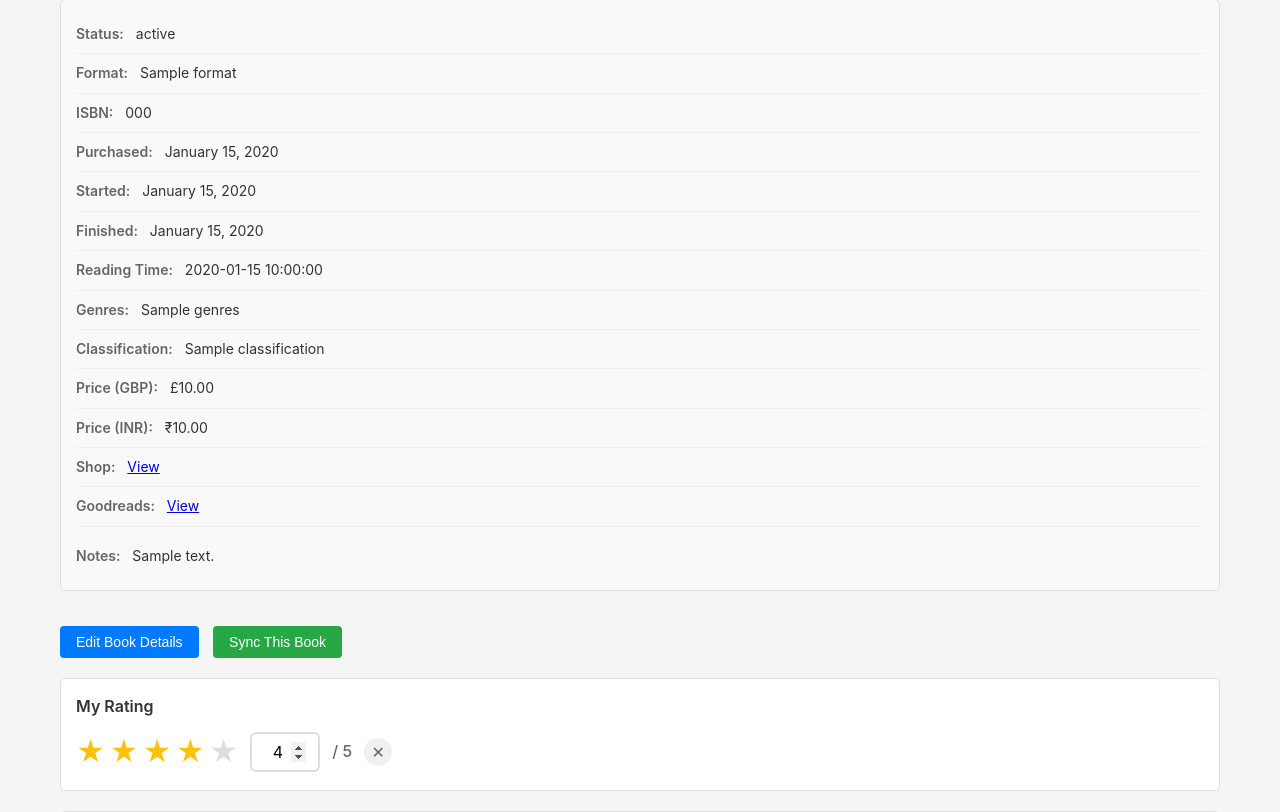
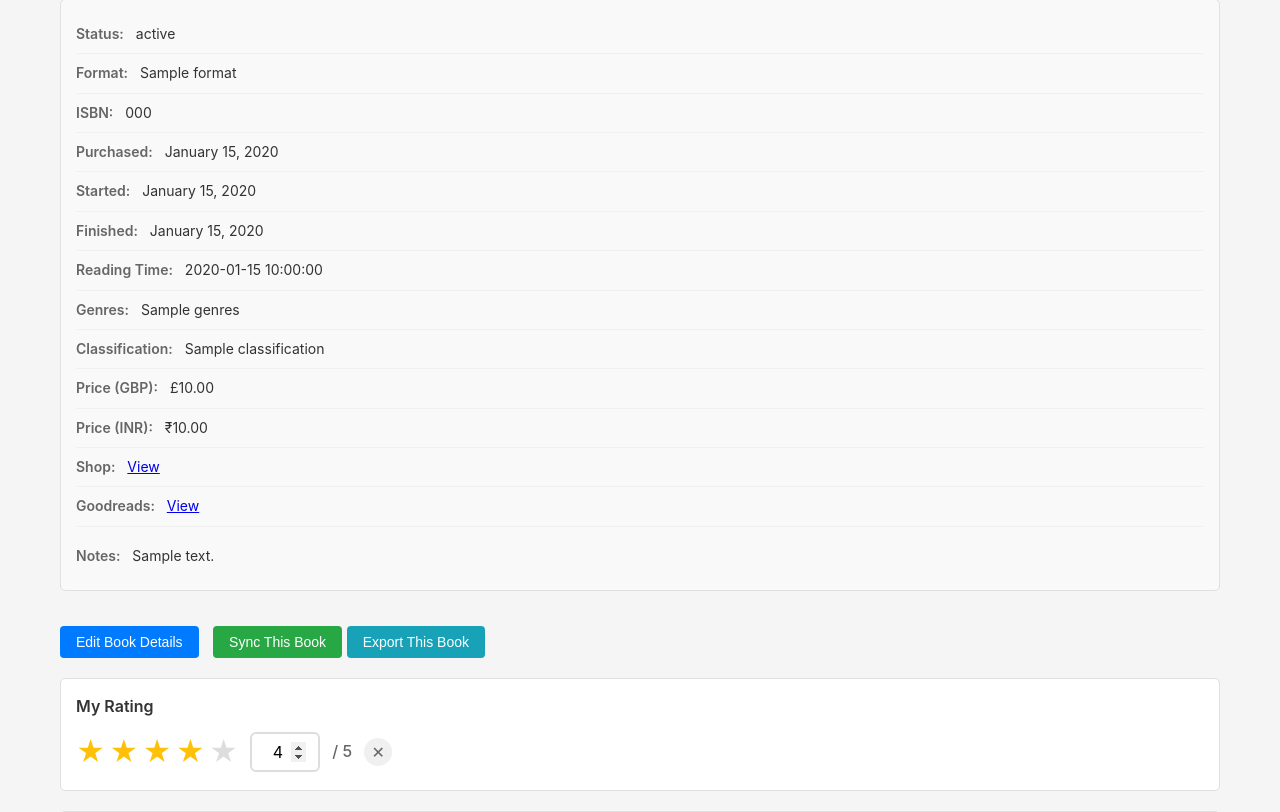
Before and after one commit to nindalf/kindle-highlight-sync, a Flask app: template src/kindle_sync/templates/web/book.html in a window 1280 px wide. Shown: the part 422-1234 px from the top of the page. Run offline with Flask 3, Linux system fonts and the light colour scheme; the template is opened without the code that fills it: most values are stand-ins (such as "Sample title", 1, 10 or a date in 2020); parts of the project's set-up code (start-up, migrations or seed data) failed here and were passed over.

Commit message:
Add ability to export just one book

```diff
--- a/src/kindle_sync/templates/web/book.html
+++ b/src/kindle_sync/templates/web/book.html
@@ -50,6 +50,24 @@ Highlights{% endblock %} {% block extra_css %}
         background: #218838;
     }
     .sync-book-btn:disabled {
+        background: #6c757d;
+        cursor: not-allowed;
+    }
+    .export-book-btn {
+        background: #17a2b8;
+        color: white;
+        border: none;
+        padding: 8px 16px;
+        border-radius: 4px;
+        font-size: 14px;
+        cursor: pointer;
+        margin-top: 15px;
+        display: inline-block;
+    }
+    .export-book-btn:hover {
+        background: #138496;
+    }
+    .export-book-btn:disabled {
         background: #6c757d;
         cursor: not-allowed;
     }
@@ -441,6 +459,13 @@ Highlights{% endblock %} {% block extra_css %}
     <button class="sync-book-btn" id="syncBookBtn" onclick="syncThisBook()">
         Sync This Book
     </button>
+    <button
+        class="export-book-btn"
+        id="exportBookBtn"
+        onclick="exportThisBook()"
+    >
+        Export This Book
+    </button>
 </div>
 {% endif %}
 
@@ -779,6 +804,46 @@ Highlights{% endblock %} {% block extra_css %}
         }
     }
 
+    async function exportThisBook() {
+        const exportBtn = document.getElementById("exportBookBtn");
+        const originalText = exportBtn.textContent;
+
+        try {
+            exportBtn.disabled = true;
+            exportBtn.textContent = "Exporting...";
+
+            const response = await fetch(`/api/books/{{ book.asin }}/export`, {
+                method: "POST",
+                headers: { "Content-Type": "application/json" },
+            });
+            const data = await response.json();
+
+            if (data.success) {
+                exportBtn.textContent = "✓ Exported!";
+                alert(`Book exported successfully to:\n${data.data.file_path}`);
+                setTimeout(() => {
+                    exportBtn.textContent = originalText;
+                    exportBtn.disabled = false;
+                }, 2000);
+            } else {
+                exportBtn.textContent = "✗ Failed";
+                alert(`Export failed: ${data.error || data.message}`);
+                setTimeout(() => {
+                    exportBtn.textContent = originalText;
+                    exportBtn.disabled = false;
+                }, 2000);
+            }
+        } catch (error) {
+            console.error("Failed to export book:", error);
+            exportBtn.textContent = "✗ Error";
+            alert("Failed to export book. Please try again.");
+            setTimeout(() => {
+                exportBtn.textContent = originalText;
+                exportBtn.disabled = false;
+            }, 2000);
+        }
+    }
+
     function openEditModal() {
         document.getElementById("editBookModal").style.display = "block";
         const bookData = {
--- a/src/kindle_sync/web.py
+++ b/src/kindle_sync/web.py
@@ -358,6 +358,35 @@ def create_app(db_path: str | None = None) -> Flask:
                 "error": result.error,
             }
         )
+
+    @app.route("/api/books/<asin>/export", methods=["POST"])
+    def api_export_single_book(asin: str):
+        """Export a single book to the default export directory."""
+        from kindle_sync.config import Config
+
+        db = get_db()
+
+        # Get the export directory (use configured or default)
+        export_dir = db.get_export_directory()
+        if not export_dir:
+            export_dir = Config.DEFAULT_EXPORT_DIR
+
+        result = ExportService.export_book(
+            app.config["DB_PATH"], asin, export_dir, ExportFormat.MARKDOWN, "astro"
+        )
+
+        if result.success and result.files_created:
+            return jsonify(
+                {
+                    "success": True,
+                    "message": result.message,
+                    "data": {"file_path": result.files_created[0]},
+                }
+            )
+        else:
+            return jsonify(
+                {"success": False, "message": result.message, "error": result.error}
+            ), 500
 
     @app.route("/api/export", methods=["POST"])
     def api_export():
```
